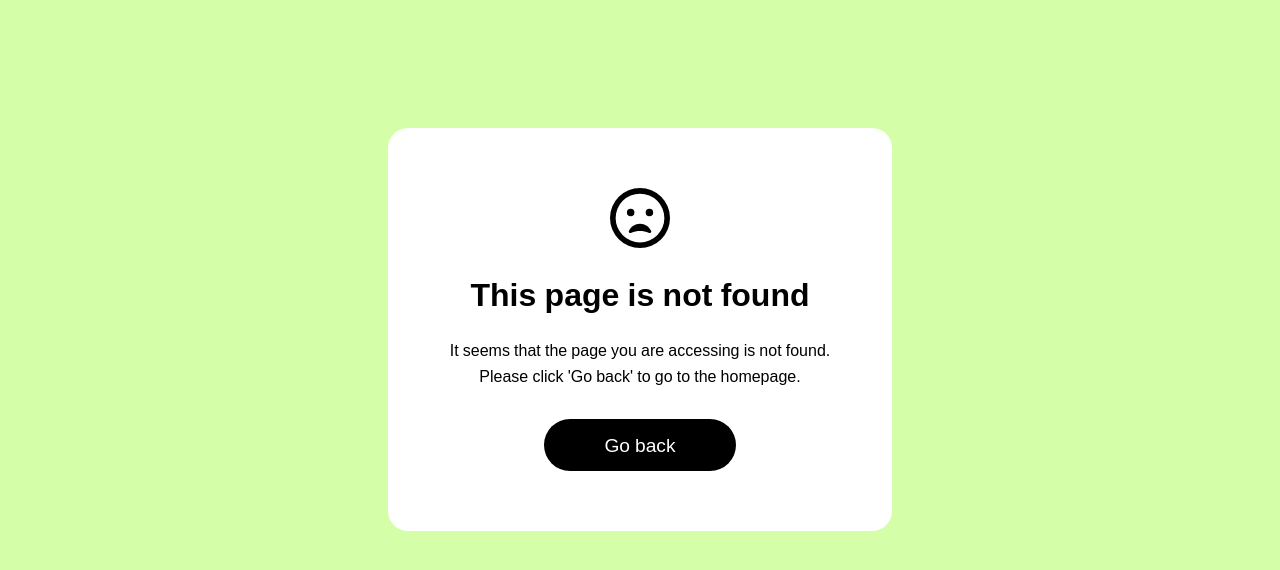
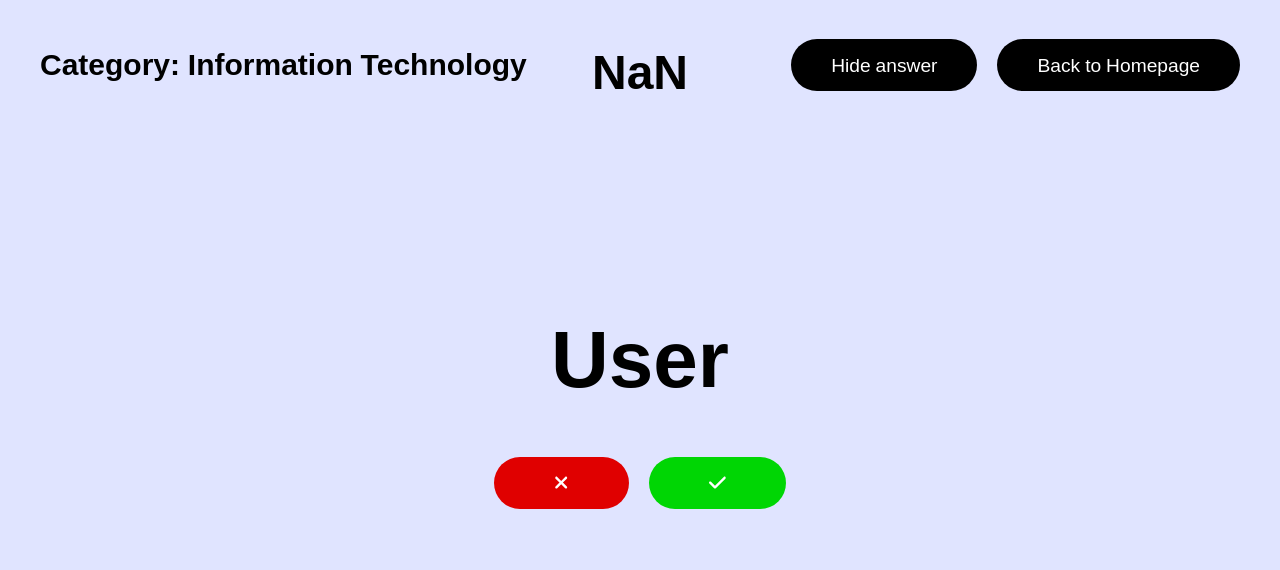
Before and after one commit to suttirakcha/lets-guess, a React (Create React App) app: page /information-technology in a window 1280 px wide. Before the commit this address had no page. Shown: the top 570 px of the page. Built offline with nearby package versions, Linux system fonts and the light colour scheme; a web font is replaced by a local one.

Commit message:
Commit Codes

```diff
--- a/src/App.js
+++ b/src/App.js
@@ -41,6 +41,8 @@ import GraphicDesignWords from "./categories/graphic-design-words";
 import Places from "./categories/places";
 import EnglishActors from "./categories/english-actors";
 import Weather from "./categories/weather";
+import Space from "./categories/space";
+import InformationTechnology from "./categories/information-technology";
 import NotFound from "./404";
 
 import MainPageTh from "./th/main"
@@ -78,6 +80,7 @@ import BangkokDistrictsAndSubdistricts from "./th/categories/bangkok-districts";
 import ChineseLoanwords from "./th/categories/chinese-loanwords";
 import UniversitiesInThailand from "./th/categories/universities-in-thailand";
 import MarketingTh from "./th/categories/marketing-words";
+import SpaceTh from "./th/categories/space";
 
 import MainPageLao from "./lao/main";
 import FoodsLao from "./lao/categories/foods";
@@ -137,6 +140,8 @@ export default function App(){
         <Route path="/places" element={<Places />} />
         <Route path="/english-actors" element={<EnglishActors />} />
         <Route path="/weather" element={<Weather />} />
+        <Route path="/space" element={<Space />} />
+        <Route path="/information-technology" element={<InformationTechnology />} />
 
         {/* Thai */}
         <Route path="/th" element={<MainPageTh />} />
@@ -174,6 +179,7 @@ export default function App(){
         <Route path="/th/chinese-loanwords" element={<ChineseLoanwords />} />
         <Route path="/th/universities-in-thailand" element={<UniversitiesInThailand />} />
         <Route path="/th/marketing-words" element={<MarketingTh />} />
+        <Route path="/th/space" element={<SpaceTh />} />
 
         <Route path="/lo" element={<MainPageLao />} />
         <Route path="/lo/animals" element={<AnimalsLao />}/>
--- /dev/null
+++ b/src/categories/information-technology.js
@@ -0,0 +1,8 @@
+import React from "react";
+import "../App.scss";
+import Questions from "../components/questions";
+
+export default function InformationTechnology(){
+  const words = ["Computer","Telephone","System","Communication","Data","Database","Internet","Network","Operation","Artificial Intelligence","Operation System","Cybersecurity","Trojan","Malware","Adapter","Hardware","Software","Augmented Reality","Virtual Reality","Game","Server","File","Information","Browser","Cookie","Programme","Uniform Resource Location (URL)","Processor","Error","Multitasking","Memory","RAM","Download","Upload","Upgrade","Wi-Fi","Broadband","Media","Bug","Input","Output","Process","Username","Password","User","World Wide Web (WWW)","Online","Universal Serial Bus (USB)","Transmission","Chatbot","Machine Learning","Analytics","HTML","JavaScript","Monitor","Install","Uninstall","Backup"];
+  return (<Questions answers={words} category="Information Technology" redirect="/information-technology"/>)
+}
--- /dev/null
+++ b/src/categories/space.js
@@ -0,0 +1,8 @@
+import React from "react";
+import "../App.scss";
+import Questions from "../components/questions";
+
+export default function Space(){
+  const words = ["Sun","Moon","Star","Planet","Solar system","Black hole","Universe","Mercury","Venus","Mars","Jupiter","Saturn","Neptune","Uranus","Pluto","Magnetic Field","Solar Storm","Meteor","Comet","Astronaut","Space junk","Spaceship","Rocket","Satellite","Space shuttle","Big Bang","Earth","Telescope","Asteroid","Milky Way","Lunar eclipse","Solar eclipse","Orbet","Radar","Space station","UFO","Alien","Shooting star"];
+  return (<Questions answers={words} category="Space" redirect="/space"/>)
+}
--- a/src/main.js
+++ b/src/main.js
@@ -606,6 +606,16 @@ export default function MainPage(){
         link: "/words-in-marketing"
       },
     ],
+    science: [
+      {
+        category: "Information Technology",
+        link: "/information-technology"
+      },
+      {
+        category: "Space",
+        link: "/space"
+      }
+    ],
     other: [
       {
         category: "Animals",
@@ -661,6 +671,7 @@ export default function MainPage(){
         <CardCate category="Girls' Generation" link="/girls-generation"/>
         <CardCate category="Google Services" link="/google-services"/>
         <CardCate category="Harry Potter Characters" link="/harry-potter-characters"/>
+        <CardCate category="Information Technology" link="/information-technology"/>
         <CardCate category="Landmarks" link="/landmarks"/>
         <CardCate category="Latin-used Languages" link="/latin-used-languages"/>
         <CardCate category="Mobile Games" link="/mobile-games"/>
@@ -672,6 +683,7 @@ export default function MainPage(){
         <CardCate category="Restaurant Chains" link="/restaurant-chains"/>
         <CardCate category="Sauces" link="/sauces"/>
         <CardCate category="Social Media" link="/social-media"/>
+        <CardCate category="Space" link="/space"/>
         <CardCate category="Sports" link="/sports"/>
         <CardCate category="Weather" link="/weather"/>
         <CardCate category="Words in Airline" link="/words-in-airline"/>
@@ -926,6 +938,15 @@ export default function MainPage(){
               }
             </div>
 
+            <h2 className="list-titles">Science</h2>
+            <div className="select-lists">
+              {
+                cateLists.science.map((cate) => (
+                  <CardCate category={cate.category} link={cate.link}/>
+                ))
+              }
+            </div>
+
             <h2 className="list-titles">Other</h2>
             <div className="select-lists">
               {
--- /dev/null
+++ b/src/th/categories/space.js
@@ -0,0 +1,8 @@
+import React from "react";
+import "../../App.scss";
+import QuestionsTh from "../components/questions";
+
+export default function SpaceTh(){
+  const words = ["ดวงอาทิตย์","ดวงจันทร์","ดาว","ดาวเคราะห์","ระบบสุริยะ","หลุมดำ","จักรวาล","ดาวพุธ","ดาวศุกร์","ดาวอังคาร","ดาวพฤหัสบดี","ดาวเสาร์","ดาวเนปจูน","ดาวยูเรนัส","ดาวพลูโต","สนามแม่เหล็ก","พายุสุริยะ","ดาวฤกษ์","อุกกาบาต","ดาวหาง","นักบินอวกาศ","ขยะอวกาศ","ยานอวกาศ","จรวด","ดาวเทียม","กระสวยอวกาศ","บิกแบง","โลก","กล้องโทรทรรศน์","ดาวเคราะห์น้อย","ทางช้างเผือก","จันทรุปราคา","สุริยุปราคา","วงโคจร","เรดาร์","สถานีอวกาศ","จานบิน","มนุษย์ต่างดาว","ดาวตก"];
+  return (<QuestionsTh answers={words} category="อวกาศ" redirect="/th/space"/>)
+}
--- a/src/th/main.js
+++ b/src/th/main.js
@@ -578,6 +578,12 @@ export default function MainPage(){
         link: "/th/clothing"
       },
     ],
+    scienceTh: [
+      {
+        category: "อวกาศ",
+        link: "/th/space"
+      },
+    ],
     otherTh: [
       {
         category: "การศึกษา",
@@ -717,6 +723,7 @@ export default function MainPage(){
         <CardCate category="สถานที่ท่องเที่ยวในกรุงเทพ" link="/th/places-in-bangkok"/>
         <CardCate category="สภาพอากาศ" link="/th/weather"/>
         <CardCate category="สัตว์ต่างๆ" link="/th/animals"/>
+        <CardCate category="อวกาศ" link="/th/space"/>
         <CardCate category="อาชีพ" link="/th/occupations"/>
         <CardCate category="อาหาร" link="/th/foods"/>
       </div>
@@ -896,6 +903,15 @@ export default function MainPage(){
               }
             </div>
 
+            <h2 className="list-titles">วิทยาศาสตร์</h2>
+            <div className="select-lists">
+              {
+                cateLists.scienceTh.map((cate) => (
+                  <CardCate category={cate.category} link={cate.link}/>
+                ))
+              }
+            </div>
+
             <h2 className="list-titles">อื่นๆ</h2>
             <div className="select-lists">
               {
```
